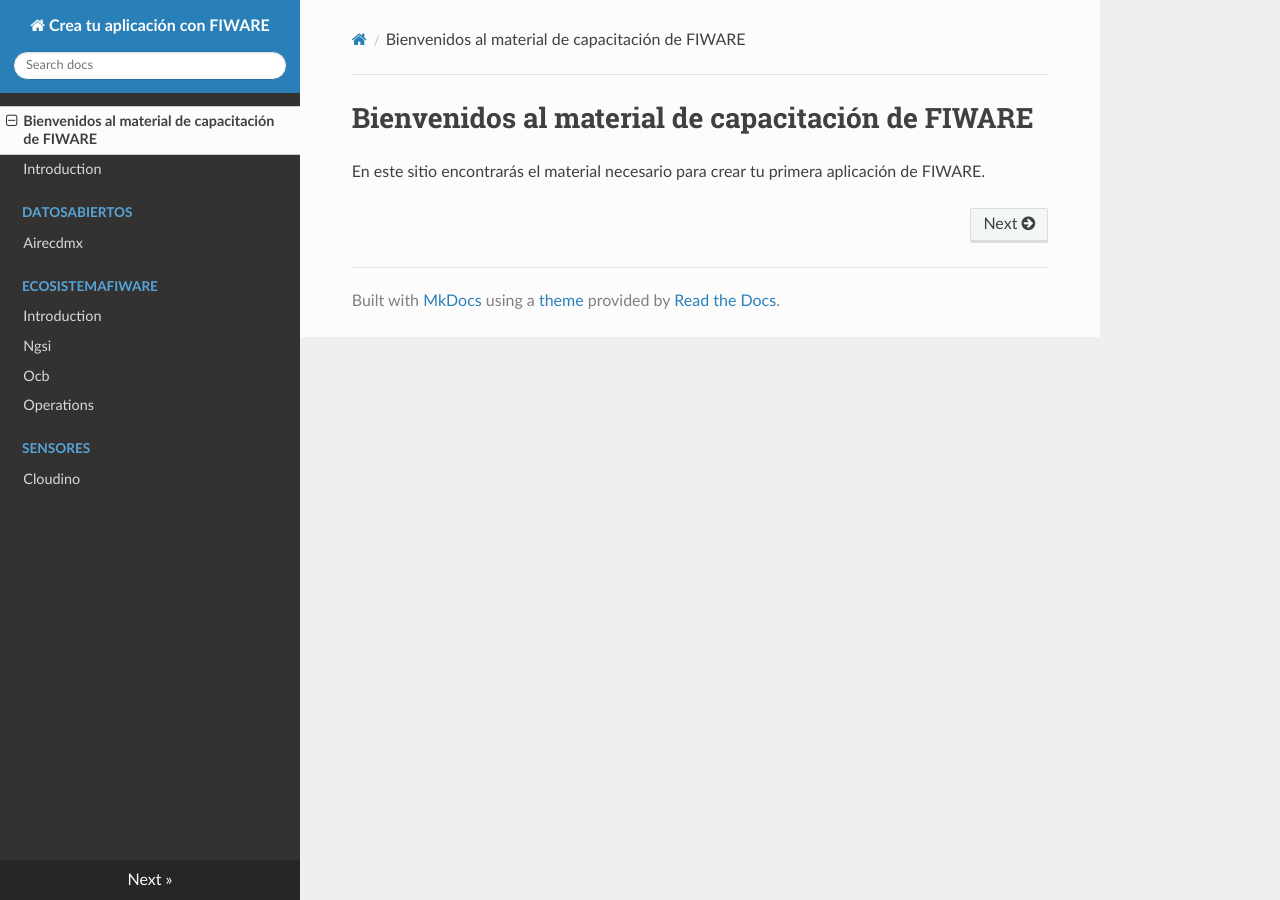
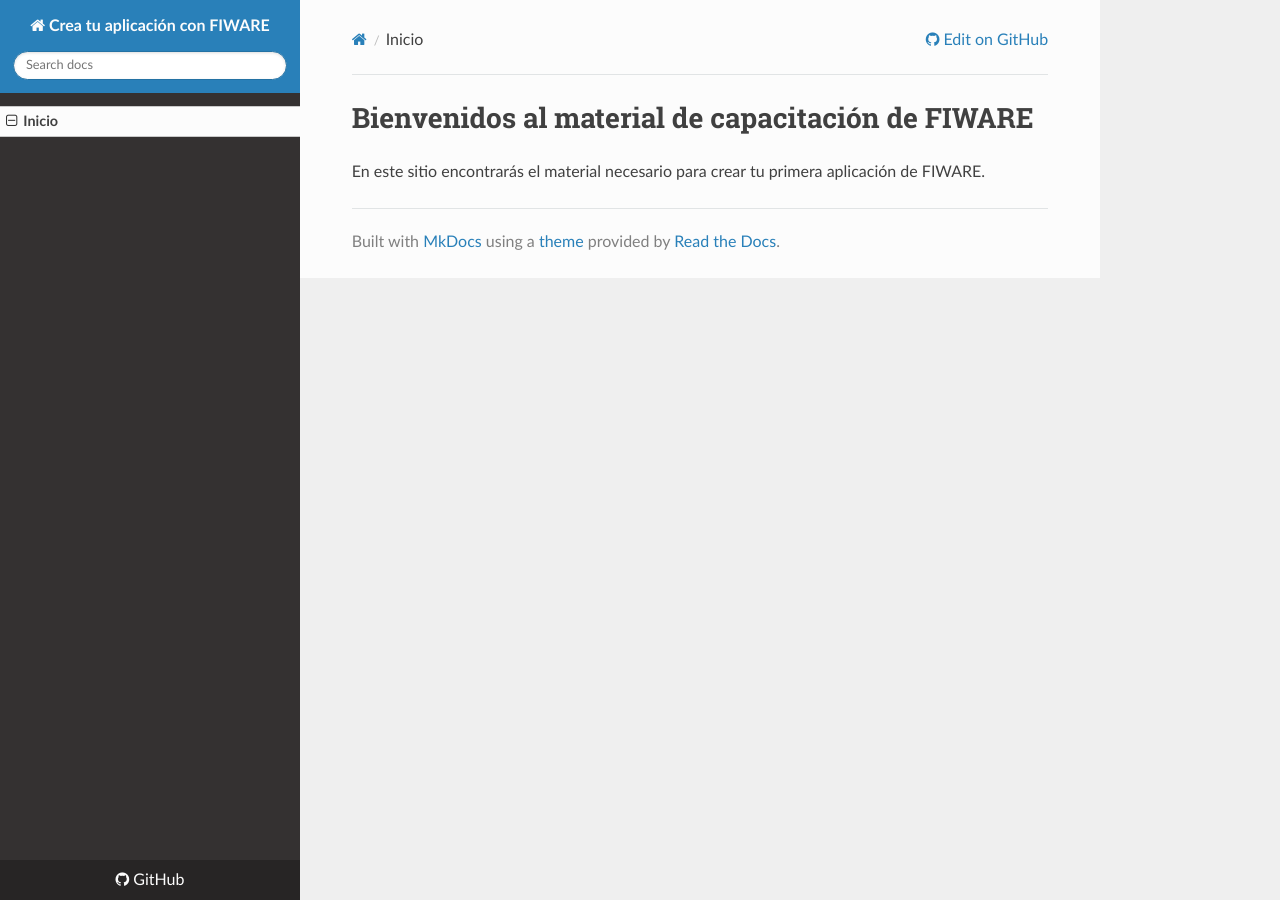
Before and after one commit to smartsdkInfotec/FIWARE_Training, an MkDocs documentation site: the page built from docs/index.md, in a window 1280 px wide. Built offline with MkDocs 1.6.1, drawn with Linux system fonts in a browser that asks for light colours; nearby versions of some CDN libraries; comment, search, counter and statistics services are not loaded; old or Windows-style settings are respelled for this version of MkDocs; some of the changed lines change nothing that is shown.

Commit message:
Update mkdocs.yml

```diff
--- a/mkdocs.yml
+++ b/mkdocs.yml
@@ -1,2 +1,22 @@
 site_name: Crea tu aplicación con FIWARE
+repo_url: https://github.com/smartsdkInfotec/FIWARE_Training
+edit_uri: edit/master/docs
+site_description: A short guide to use SmartSDK platform
+docs_dir: 'docs'
 theme: readthedocs
+pages:
+    - Inicio: 'index.md'
+    #- Introducción: 'introduction.md'
+    #- El ecosistema FIWARE
+        #- 'Qué es FIWARE': 'ecosistemaFIWARE/introduction.md'
+        #- 'Orion Context Broker': 'ecosistemaFIWARE/ocb.md'
+        #- 'Modelo NGSI': 'ecosistemaFIWARE/ngsi.md'
+        #- 'Operaciones en OCB': 'ecosistemaFIWARE/operations.md'
+    #- Descripción del caso de estudio
+        #- 'Crea tu unidad de monitoreo': 'sensores/cloudino.md'
+        #- 'Datos abiertos de la CDMX': 'datosabiertos/airecdmx.md'
+ #
+       #- 'Additional Documentation': 'references.md'
+#
+#markdown_extensions: [toc,fenced_code]
+extra_css: ["https://fiware.org/style/fiware_readthedocs.css"]
```
